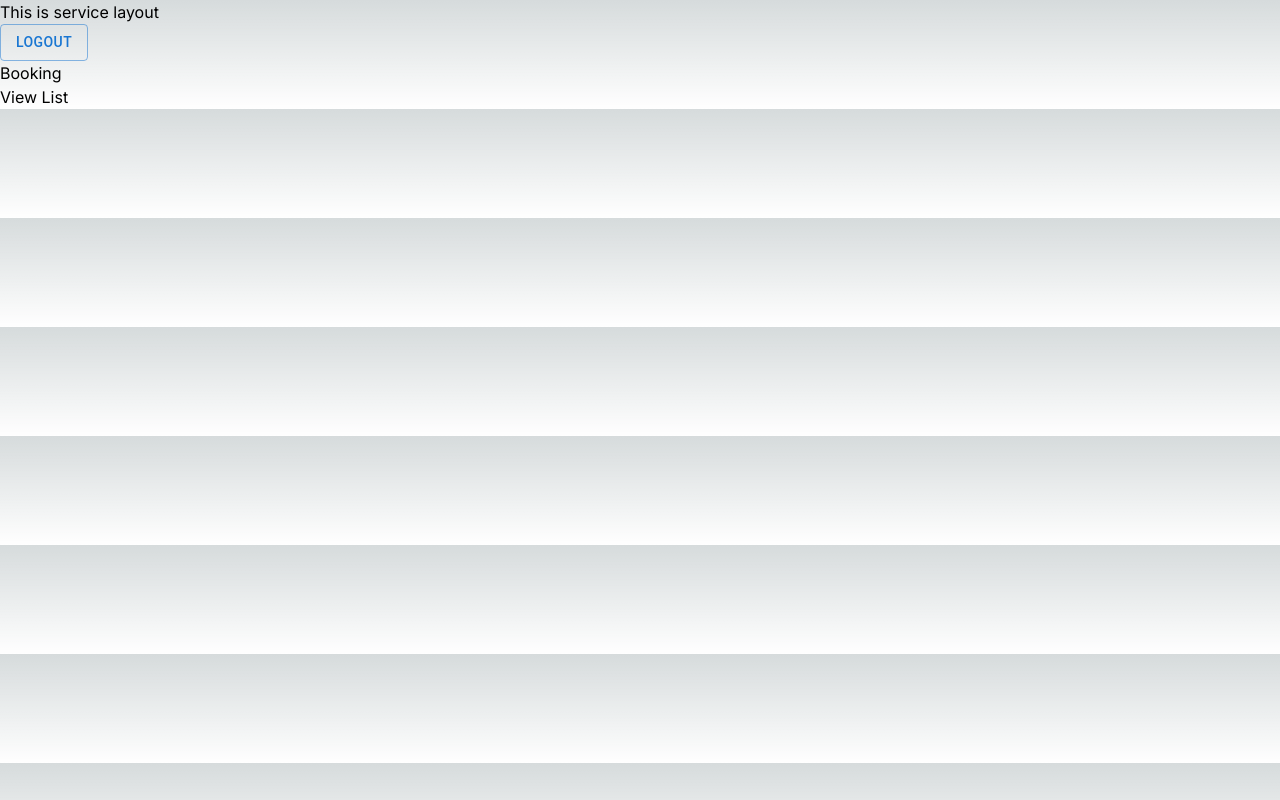
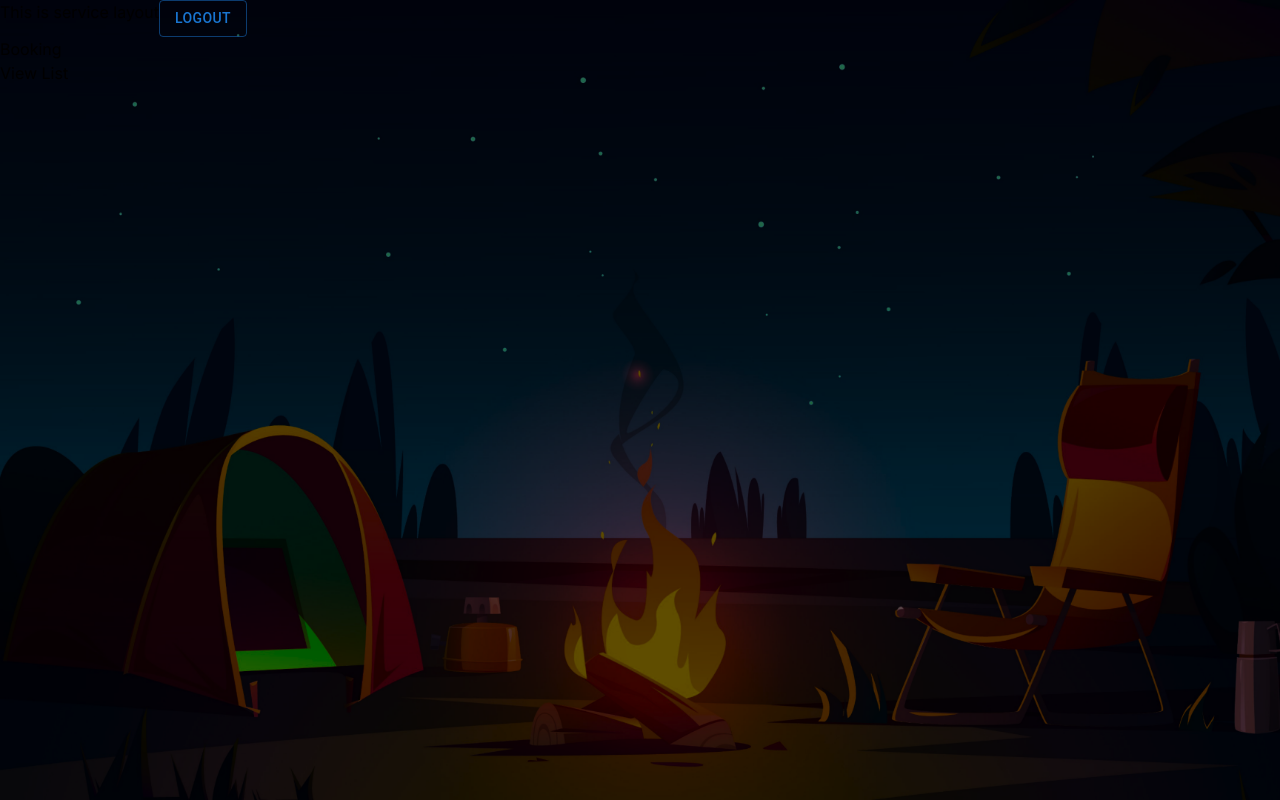
Before and after one commit to SuitedIceZ/2110507-SW-DEV-PRAC-Campground, a Next.js app in the folder web/: page /bookings in a window 1280 px wide. Built offline with nearby package versions, Linux system fonts and the light colour scheme.

Commit message:
feat: add bg at layout group

```diff
--- /dev/null
+++ b/web/src/app/(authentication)/AuthenticationLayout.module.css
@@ -0,0 +1,8 @@
+/* AuthenticationLayout.module.css */
+.layoutBackground {
+    background-image: url('../../../public/landingBackground.png');
+    background-size: cover;
+    background-position: center;
+    min-height: 100vh; /* Ensures it covers the full viewport height */
+    width: 100vw; /* Ensures it covers the full width */
+}
--- /dev/null
+++ b/web/src/app/(authentication)/layout.tsx
@@ -0,0 +1,25 @@
+import styles from './AuthenticationLayout.module.css';
+import type { Metadata } from 'next'
+import { Inter } from 'next/font/google'
+import Button from '@mui/material/Button';
+
+const inter = Inter({ subsets: ['latin'] })
+
+export const metadata: Metadata = {
+  title: 'Create Next App',
+  description: 'Generated by create next app',
+}
+
+export default function AuthenticationLayout({
+  children,
+}: {
+  children: React.ReactNode
+}) {
+  return (
+    <body className={inter.className}>
+        <div className={styles.layoutBackground}>
+            {children}
+        </div>
+    </body>
+  )
+}
--- a/web/src/app/(authentication)/login/page.tsx
+++ b/web/src/app/(authentication)/login/page.tsx
@@ -1,5 +1,3 @@
-
-
 export default function LoginPage() {
     return (
       <main>
--- a/web/src/app/(authentication)/register/page.tsx
+++ b/web/src/app/(authentication)/register/page.tsx
@@ -11,5 +11,5 @@ export default function RegisterPage() {
                 </div>
             </div>
         </main>
-    )
+    );
 }
--- /dev/null
+++ b/web/src/app/(service)/ServiceLayout.module.css
@@ -0,0 +1,8 @@
+/* ServiceLayout.module.css */
+.layoutBackground {
+    background-image: url('../../../public/mainBackground.png');
+    background-size: cover;
+    background-position: center;
+    min-height: 100vh; /* Ensures it covers the full viewport height */
+    width: 100vw; /* Ensures it covers the full width */
+}
--- a/web/src/app/(service)/layout.tsx
+++ b/web/src/app/(service)/layout.tsx
@@ -1,30 +1,29 @@
-import type { Metadata } from 'next'
-import { Inter } from 'next/font/google'
+import type { Metadata } from 'next';
+import { Inter } from 'next/font/google';
+import Button from '@mui/material/Button';
+import styles from './ServiceLayout.module.css'; // Import the CSS module
 
-import Button from '@mui/material/Button';
-
-
-const inter = Inter({ subsets: ['latin'] })
+const inter = Inter({ subsets: ['latin'] });
 
 export const metadata: Metadata = {
   title: 'Create Next App',
   description: 'Generated by create next app',
-}
+};
 
 export default function ServiceLayout({
   children,
 }: {
-  children: React.ReactNode
+  children: React.ReactNode;
 }) {
   return (
-    <html lang="en">
       <body className={inter.className}>
-        <div className='flex-row'>
-            <p>This is service layout</p>
-            <Button variant="outlined">Logout</Button>
+        <div className={styles.layoutBackground}> {/* Apply the background class */}
+            <div className='flex flex-row'>
+                <p>This is service layout</p>
+                <Button variant="outlined">Logout </Button>
+            </div>
+            {children}
         </div>
-        {children}
       </body>
-    </html>
-  )
+  );
 }
```
Also changed, not shown: web/public/landingBackground.png (added), web/public/mainBackground.png (added). Lines whose indentation alone changed are shown as unchanged.
